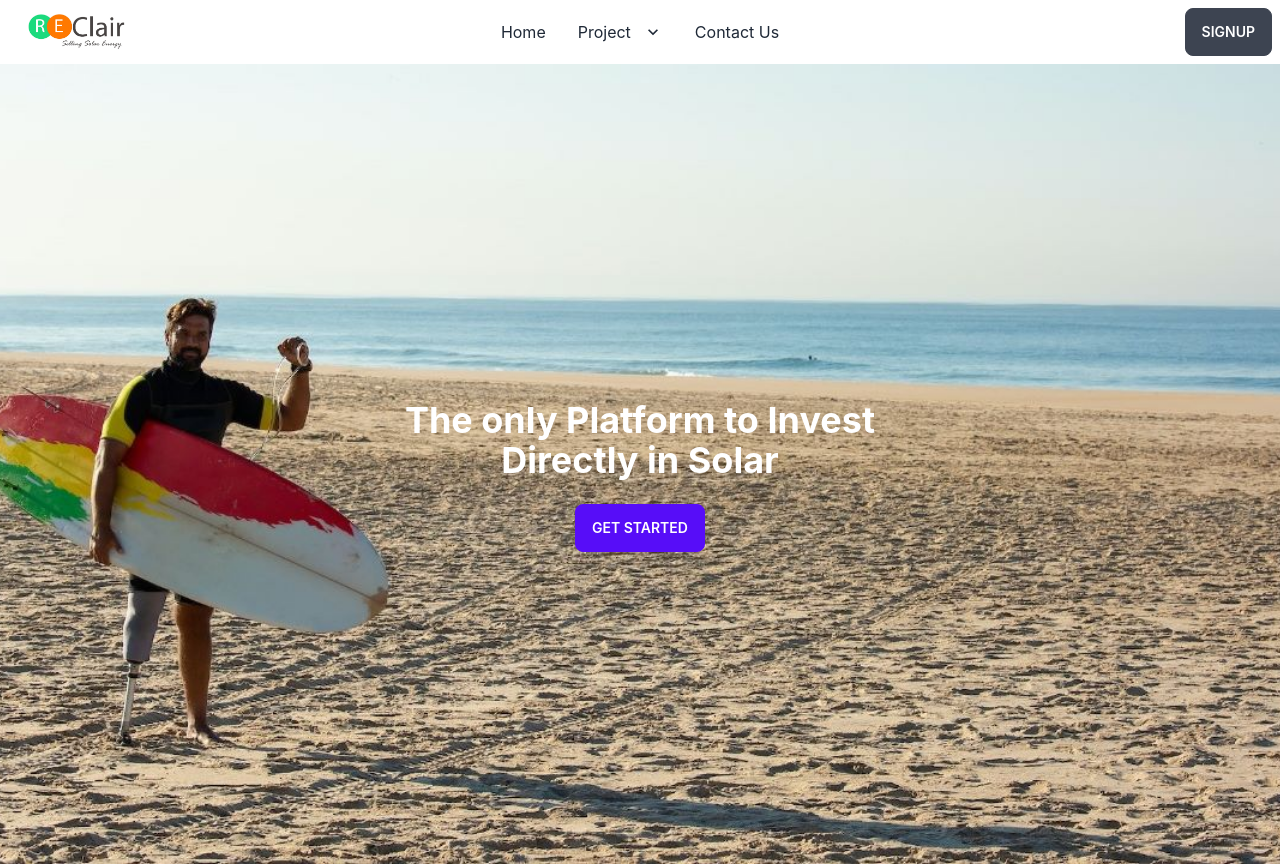
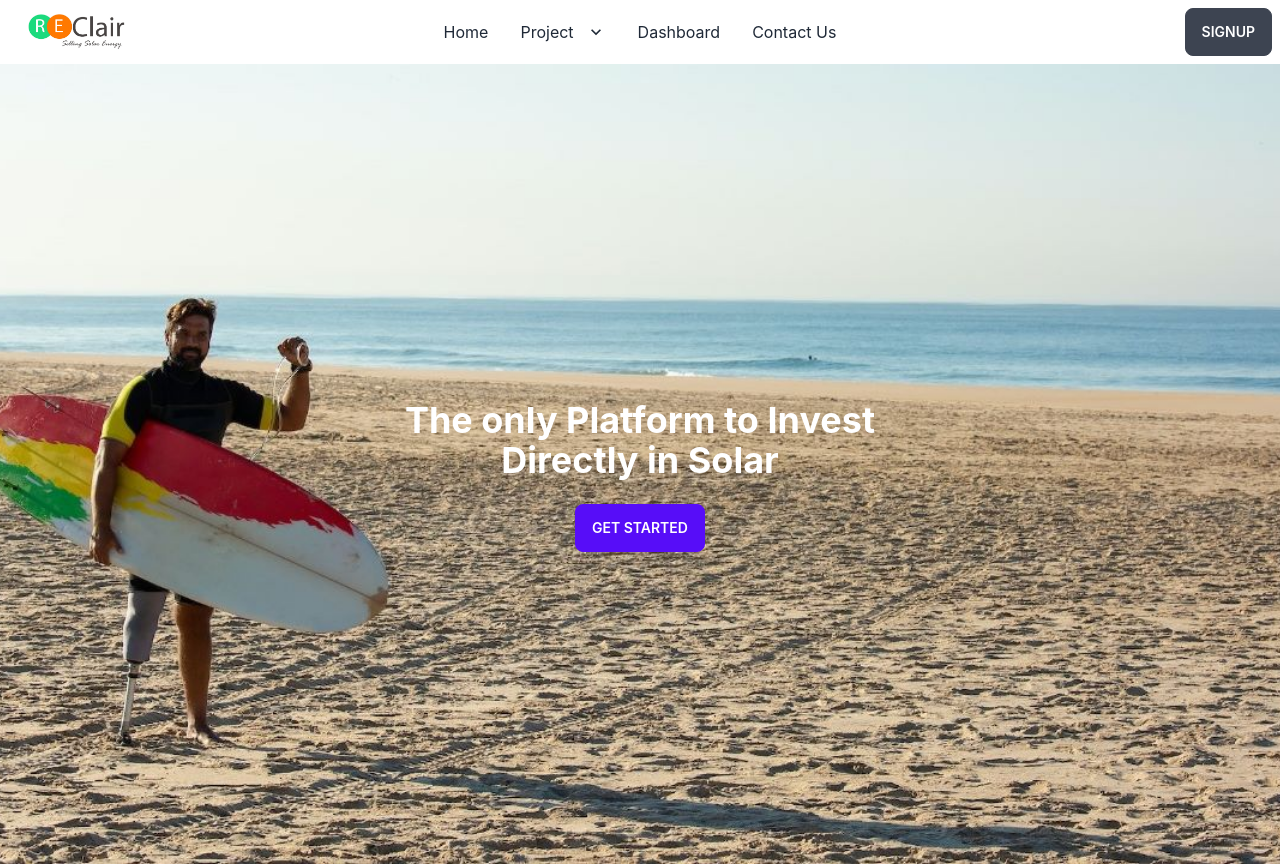
Before and after one commit to Sustiknow-Ashim/Reclair, a React (Create React App) app in the folder reclair-frontend/: page / in a window 1280 px wide. Shown: the top 866 px of the page. Built offline with nearby package versions, Linux system fonts and the light colour scheme; no server answers.

Commit message:
mavbar modify

```diff
--- a/reclair-frontend/src/Pages/Navbar/Navbar.js
+++ b/reclair-frontend/src/Pages/Navbar/Navbar.js
@@ -56,6 +56,7 @@ const Navbar = () => {
                             <li><a>Submenu </a></li>
                         </ul>
                     </li>
+                    <li><Link to='/dashboard'>Dashboard</Link></li>
                     <li><Link to='contact'>Contact Us</Link></li>
                 </ul>
             </div>
--- a/reclair-frontend/src/Pages/Routes/Router.js
+++ b/reclair-frontend/src/Pages/Routes/Router.js
@@ -6,6 +6,7 @@ import Login from "../Login/Login";
 import Project from "../Project/Project";
 import SignUp from "../SignUp/SignUp";
 import ProjectDetails from "../Project/ProjectDetails";
+import Dashboard from "../Dashboard/Dashboard";
 
 
 
@@ -29,6 +30,10 @@ export const router = createBrowserRouter([
                 element:<Login></Login>
             },
             {
+                path:'/dashboard',
+                element:<Dashboard></Dashboard>
+            },
+            {
                 path:'/contact',
                 element:<Contact></Contact>
             },
```
